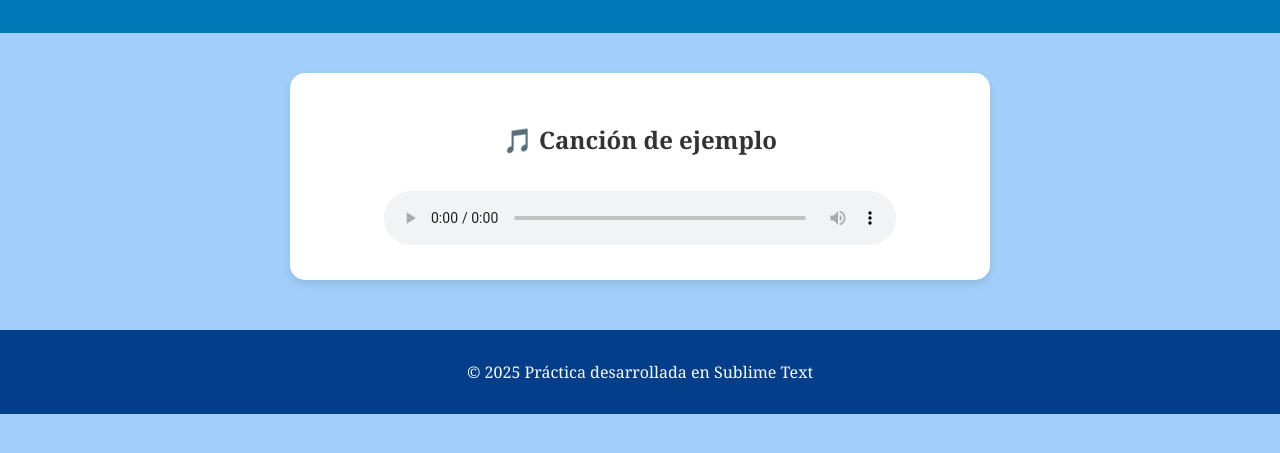
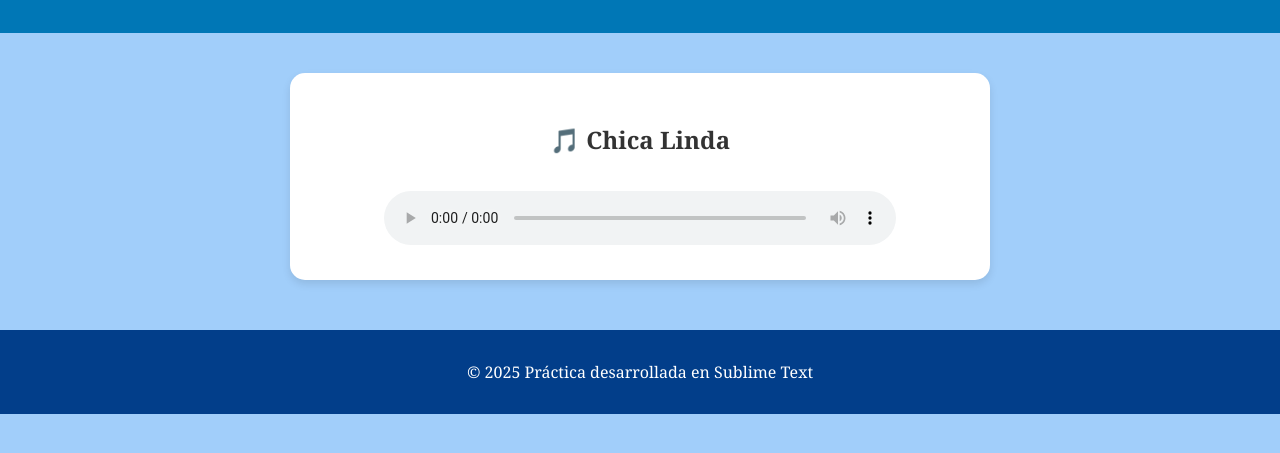
Before and after one commit to Skuripi/Practica_reproducir_audio, a plain HTML site: page index.html in a window 1280 px wide. Shown: the part 153-606 px from the top of the page. Drawn offline with Linux system fonts and the light colour scheme.

Commit message:
Update index.html

```diff
--- a/index.html
+++ b/index.html
@@ -14,7 +14,7 @@
   </header>
 
   <section class="contenedor-audio">
-    <h2>🎵 Canción de ejemplo</h2>
+    <h2>🎵 Chica Linda </h2>
     <audio controls>
       <source src="audio/Chica.mp3" type="audio/mpeg">
       Tu navegador no soporta el elemento de audio.
```
